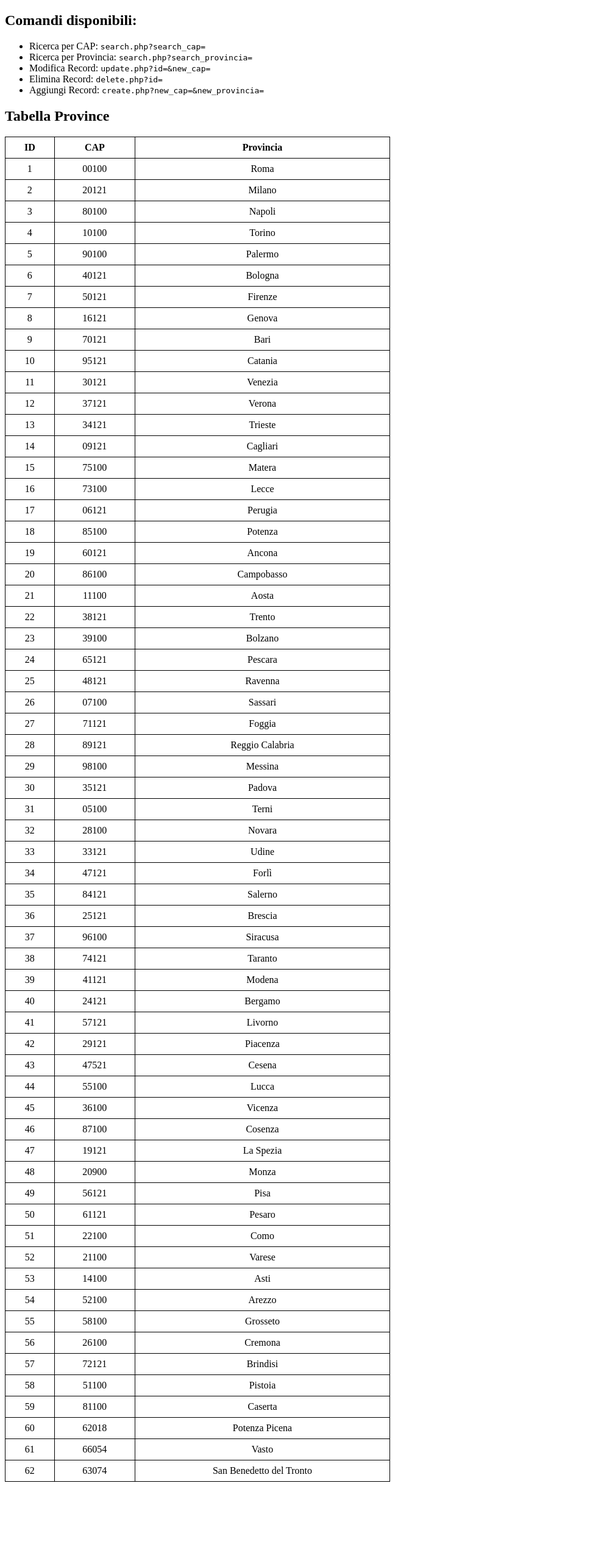
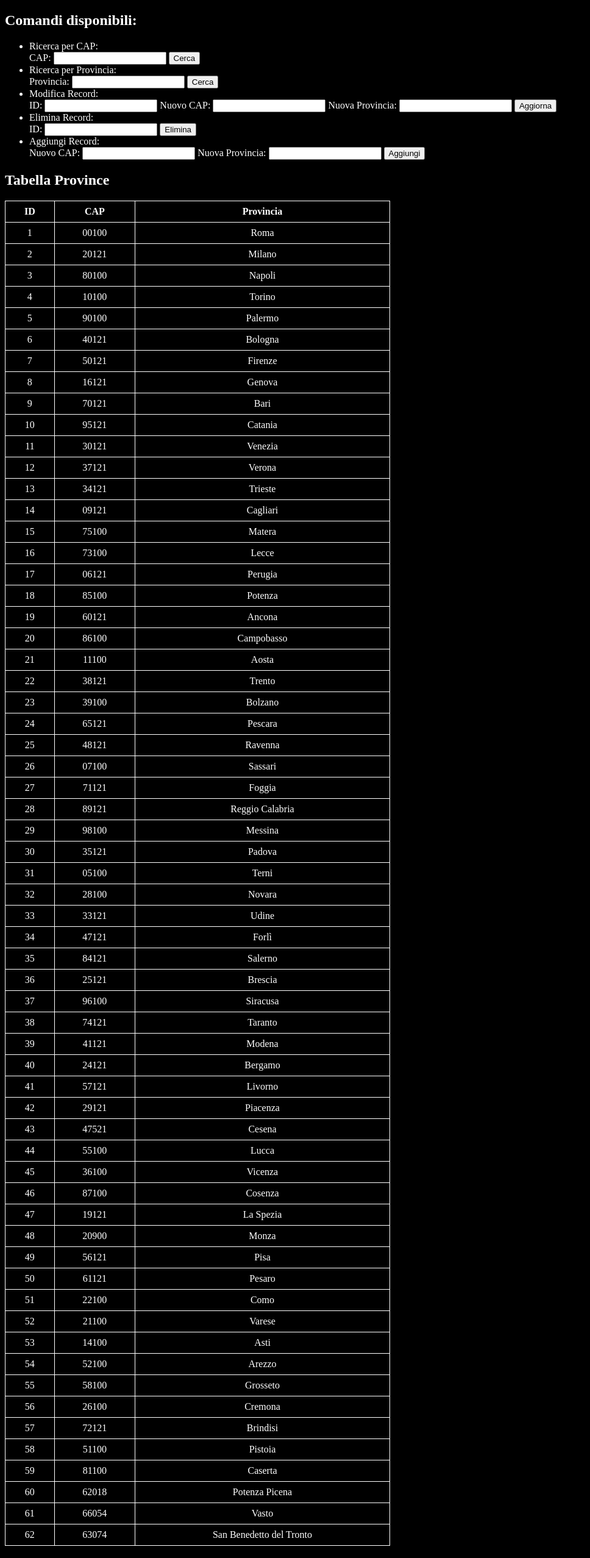
Before and after one commit to lorenzotasca/CodiciPostali, a PHP site: page / in a window 1280 px wide. Shown: the whole page at 61% size, without its empty margins (0-968 px from the left). Before the commit the page ends 2430 px from the top, so only its background shows below. Run offline with PHP 8.4, Linux system fonts and the light colour scheme; data comes from the database, SQL or seed files in the repository.

Commit message:
modified:   index.php

```diff
--- a/index.php
+++ b/index.php
@@ -6,7 +6,8 @@
     <title>Comandi CAP e Provincia</title>
     <style>
         body{
-            background-color="black";
+            background-color: black;
+            color: white;
         }
         table {
             border-collapse: collapse;
@@ -14,7 +15,7 @@
             margin-bottom: 20px;
         }
         table, th, td {
-            border: 1px solid black;
+            border: 1px solid white;
             padding: 8px;
             text-align: center;
         }
@@ -23,11 +24,42 @@
 <body>
 <h2>Comandi disponibili:</h2>
     <ul>
-        <li>Ricerca per CAP: <code>search.php?search_cap=</code></li>
-        <li>Ricerca per Provincia: <code>search.php?search_provincia=</code></li>
-        <li>Modifica Record: <code>update.php?id=&new_cap=</code></li>
-        <li>Elimina Record: <code>delete.php?id=</code></li>
-        <li>Aggiungi Record: <code>create.php?new_cap=&new_provincia=</code></li>
+        <li>Ricerca per CAP:</li>
+        <form action="search.php" method="post">
+            <label for="search_cap">CAP:</label>
+            <input type="text" id="search_cap" name="search_cap">
+            <button type="submit">Cerca</button>
+        </form>
+        <li>Ricerca per Provincia:</li>
+        <form action="search.php" method="post">
+            <label for="search_provincia">Provincia:</label>
+            <input type="text" id="search_provincia" name="search_provincia">
+            <button type="submit">Cerca</button>
+        </form>
+        <li>Modifica Record:</li>
+        <form action="update.php" method="post">
+            <label for="id">ID:</label>
+            <input type="text" id="id" name="id">
+            <label for="new_cap">Nuovo CAP:</label>
+            <input type="text" id="new_cap" name="new_cap">
+            <label for="new_provincia">Nuova Provincia:</label>
+            <input type="text" id="new_provincia" name="new_provincia">
+            <button type="submit">Aggiorna</button>
+        </form>
+        <li>Elimina Record:</li>
+        <form action="delete.php" method="post">
+            <label for="delete_id">ID:</label>
+            <input type="text" id="delete_id" name="id">
+            <button type="submit">Elimina</button>
+        </form>
+        <li>Aggiungi Record:</li>
+        <form action="create.php" method="post">
+            <label for="new_cap_create">Nuovo CAP:</label>
+            <input type="text" id="new_cap_create" name="new_cap">
+            <label for="new_provincia_create">Nuova Provincia:</label>
+            <input type="text" id="new_provincia_create" name="new_provincia">
+            <button type="submit">Aggiungi</button>
+        </form>
     </ul>
     <h2>Tabella Province</h2>
     <?php
```
